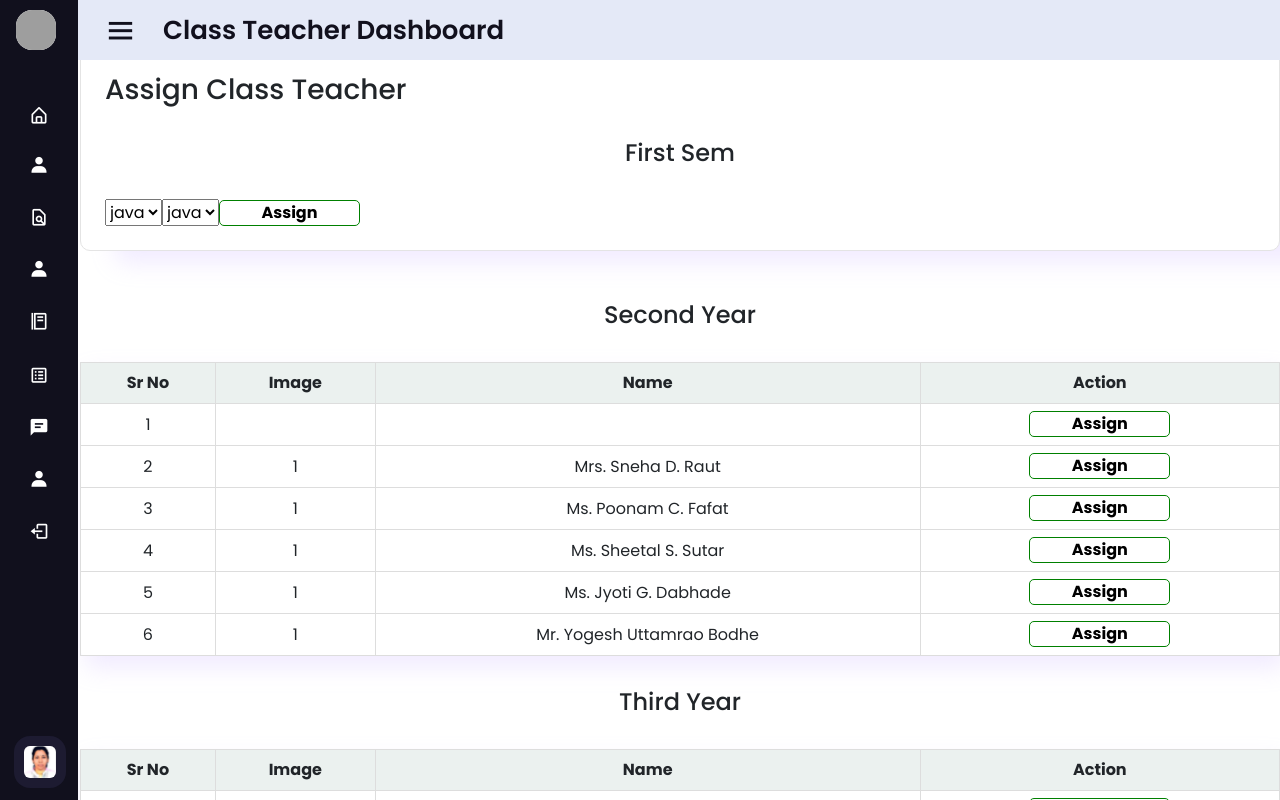
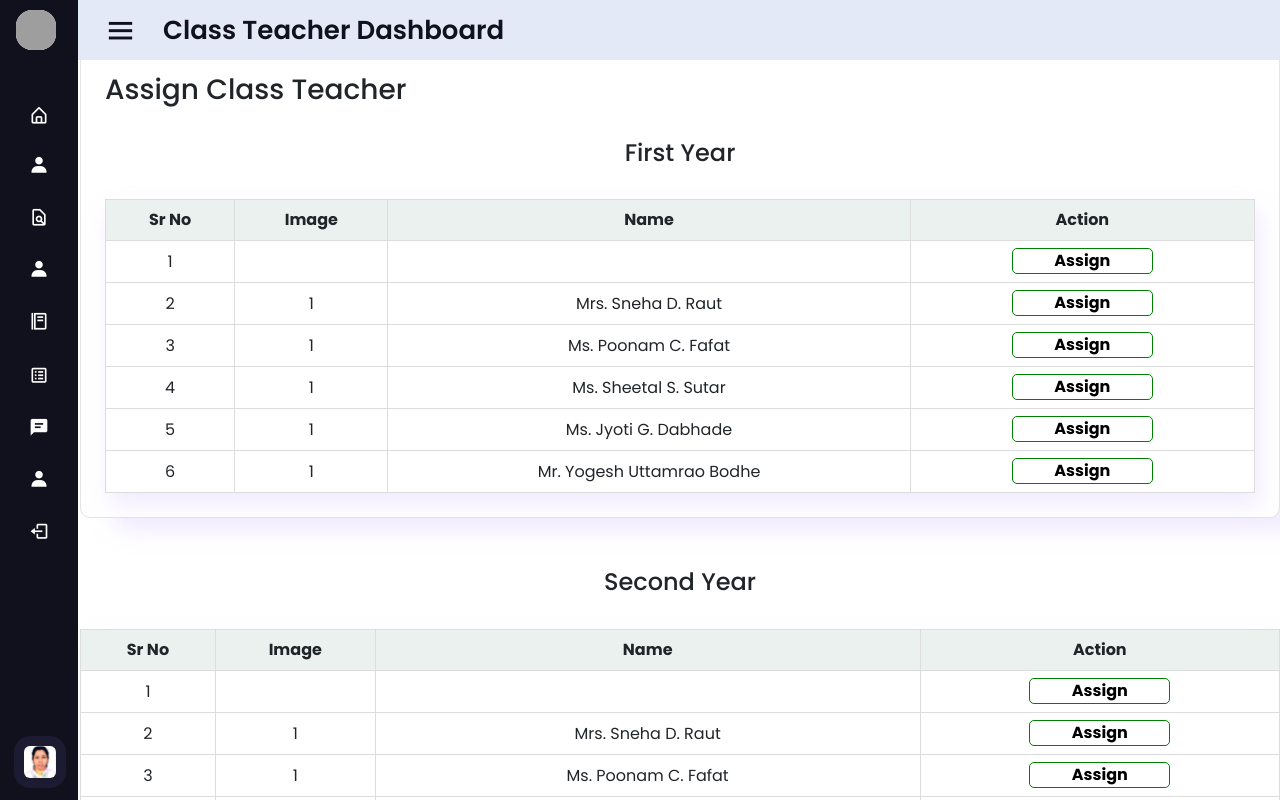
Before and after one commit to PranavShelke4/IT, a React (Create React App) app: page /class-teacher/assign-subject-teacher in a window 1280 px wide. Shown: the top 800 px of the page. Built offline with nearby package versions, Linux system fonts and the light colour scheme; grey boxes are pictures that could not be loaded.

Commit message:
signup page POST request done and more changes

```diff
--- a/src/components/ClassTeacher/AssignST/AssignST.js
+++ b/src/components/ClassTeacher/AssignST/AssignST.js
@@ -11,9 +11,9 @@ function AssignST(props) {
         <div className="fideo">
           <h3 className="fidoh3">Assign Class Teacher</h3>
 
-          <h4 className="fidoh44">First Sem</h4>
+          <h4 className="fidoh44">First Year</h4>
 
-          <select>
+          {/* <select>
               <option>java</option>
               <option>cpp</option>
               <option>php</option>
@@ -23,10 +23,32 @@ function AssignST(props) {
               <option>java</option>
               <option>cpp</option>
               <option>php</option>
-          </select>
+          </select> */}
+
+<table>
+            <tr>
+              <th>Sr No</th>
+              <th>Image</th>
+              <th>Name</th>
+              <th>Action</th>
+            </tr>
+            {STData.map((item) => {
+              return (
+                <tr key={item.id}>
+                  <td>{item.SrNo}</td>
+                  <td>{item.Image}</td>
+                  <td>{item.Name}</td>
+                  <td>
+                    <button onClick={() => {}} className="Assign">
+                      Assign
+                    </button>
+                  </td>
+                </tr>
+              );
+            })}
+          </table>
 
 
-          <button onClick={() => {}} className="Assign">Assign</button>
 
         </div>
 
--- a/src/components/ClassTeacher/Students/StudentList.js
+++ b/src/components/ClassTeacher/Students/StudentList.js
@@ -69,7 +69,7 @@ class StudentList extends Component {
                         {this.studentlistsList()}
                     </tbody>
                 </table>
-                <Link to={'/class-teacher/add-studentlist'}><div className='add'>Add</div></Link>
+                <Link to={'/class-teacher/add-student-list'}><div className='add'>Add</div></Link>
             </div>
             </div>
          );
--- a/src/components/Login/Class-Teacher-Login/CT-Login-Form.js
+++ b/src/components/Login/Class-Teacher-Login/CT-Login-Form.js
@@ -6,7 +6,7 @@ function CT_Login_Form() {
 
   return (
     <div className="box">
-      <form action="/class-teacher-dashboard">
+      <form action="/class-teacher/dashboard">
         <label>Email ID / Username</label>
         <input
           type="email"
--- a/src/components/Login/HOD-Login/HOD-Login-Form.js
+++ b/src/components/Login/HOD-Login/HOD-Login-Form.js
@@ -0,0 +1,35 @@
+import React from 'react'
+import { Link } from "react-router-dom";
+
+function HODLoginForm() {
+  return (
+    <div className="box">
+      <form action="/HOD/Dashbord">
+        <label>Email ID / Username</label>
+        <input
+          type="email"
+          placeholder="Email ID / Username"
+          autoFocus
+          required
+        />
+
+        <label>Password</label>
+        <input
+         type="password"
+         placeholder="Enter Password"
+         required />
+        <a href="/">
+          <p className="forgot">Forgot Password?</p>
+        </a>
+        <button type="submit" className="login-btn">
+          Login
+        </button>
+      </form>
+      <div className="w-100 text-center mt-1 color: alert">
+        Don't have an account? <Link to="/sign-up">Sign Up</Link>
+      </div>
+    </div>
+  )
+}
+
+export default HODLoginForm
--- a/src/components/Login/Subject-Teacher-Login/ST-Login-Form.css
+++ b/src/components/Login/Subject-Teacher-Login/ST-Login-Form.css
@@ -5,6 +5,7 @@
     box-sizing: border-box;
     border-radius: 10px;
     margin-top: 2.5rem !important;
+    margin-left: -.5rem !important;
 }
 
 p{
--- a/src/components/Login/Subject-Teacher-Login/ST-Login-Form.js
+++ b/src/components/Login/Subject-Teacher-Login/ST-Login-Form.js
@@ -21,7 +21,7 @@ function ST_Login_Form() {
 
   return (
     <div className="box">
-      <form>
+      <form action="/subject-teacher/dashboard" method="POST">
         <label htmlFor="email">Email ID / Username</label>
         <input
           type="email"
--- a/src/components/Signup/signup.js
+++ b/src/components/Signup/signup.js
@@ -1,5 +1,6 @@
 import React, { useState } from "react";
 import "./signup.css";
+import axios from "axios";
 
 function SignUpForm() {
 
@@ -12,19 +13,29 @@ function SignUpForm() {
   })
 
   const handleChange = e =>{
-    console.log(e.target)
     const { name, value } = e.target
-
     setUser({
       ...user,
       [name]:value
     })
   }
 
+  const register = () =>{
+    const {fname, lname, email, password, reEnterPassword} = user
+    if( fname && lname && email && password && (password === reEnterPassword)){
+        axios.post("http://localhost:9002/register", user)
+        .then(res => console.log(res))
+    } else {
+      alert("invalid input")
+    }
+
+  }
+
   return (
     <>
       <div className="container mt-5 ">
         <form>
+        {console.log("User",user)}
           <h3>Sign Up</h3>
           <div className="mb-3">
             <label>First name</label>
@@ -83,7 +94,7 @@ function SignUpForm() {
             />
           </div>
           <div className="d-grid">
-            <button type="submit" className="btn btn-primary">
+            <button type="submit" className="btn btn-primary" onClick={register}>
               Sign Up
             </button>
           </div>
--- a/src/pages/LoginPage/LoginPage.css
+++ b/src/pages/LoginPage/LoginPage.css
@@ -49,7 +49,7 @@
 .tabs {
   /* width: auto; */
   max-width: 45rem;
-  height: auto;
+  height: 32rem;
   padding: 2rem;
   background: linear-gradient(
     180deg,
--- a/src/pages/LoginPage/LoginPage.js
+++ b/src/pages/LoginPage/LoginPage.js
@@ -6,6 +6,7 @@ import loginIcon from "../../assets/icon/login-icon.svg";
 import { Tab, Tabs } from "react-bootstrap";
 import STLoginForm from "../../components/Login/Subject-Teacher-Login/ST-Login-Form";
 import CTLoginForm from "../../components/Login/Class-Teacher-Login/CT-Login-Form"
+import HODLoginForm from "../../components/Login/HOD-Login/HOD-Login-Form";
 
 const LoginPage = () => {
 
@@ -23,7 +24,7 @@ const LoginPage = () => {
           className="mb-3"
         >
           <Tab className="tabbb" eventKey="HOD" title="HOD">
-            <STLoginForm />
+            <HODLoginForm />
           </Tab>
           <Tab className="tabbb" eventKey="Class-Teacher" title="Class Teacher">
             <CTLoginForm />
```
Also changed, not shown: 2 other files (tests, documents, lock files or other folders).
